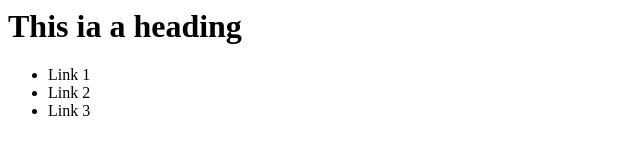
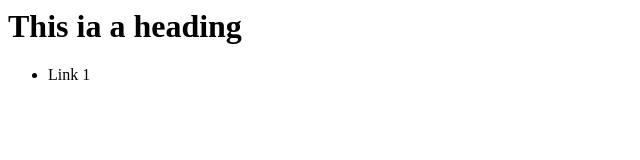
Before and after one commit to peterwaf/day_two, a plain HTML site: page index.html in a window 1280 px wide. Shown: the whole page, without its empty margins (0-640 px from the left). Drawn offline with Linux system fonts and the light colour scheme.

Commit message:
removal of 2 list items

```diff
--- a/index.html
+++ b/index.html
@@ -7,8 +7,6 @@
 
 <ul>
   <li>Link 1</li>
-  <li>Link 2</li>
-  <li>Link 3</li>
 </ul>
 
 </body>
```
